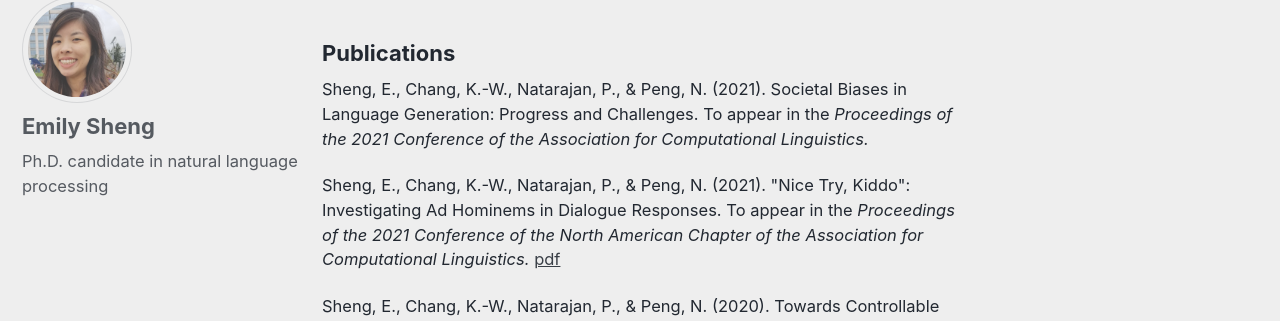
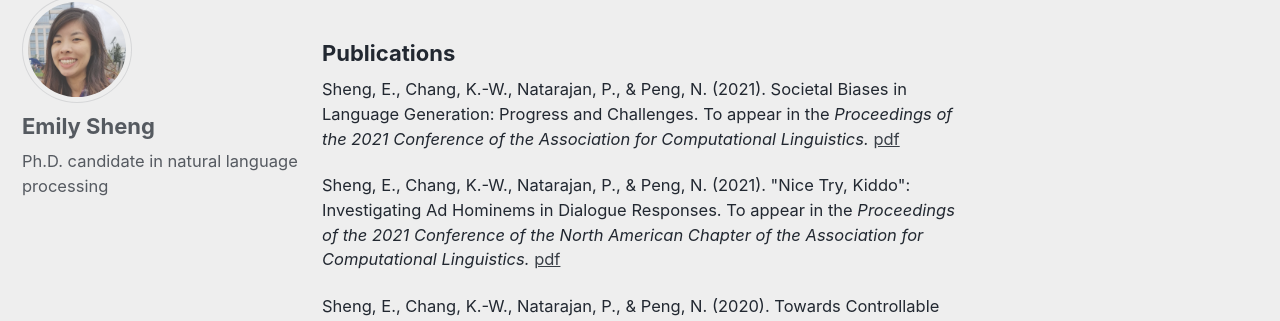
Before and after one commit to ewsheng/ewsheng.github.io, a Jekyll site: the page built from _pages/publications.html, in a window 1280 px wide and 900 px high. Shown: the part 148-469 px from the top of the window. Built offline with Jekyll 4.4.1, drawn with Linux system fonts in a browser that asks for light colours.

Commit message:
Added pdf for survey

```diff
--- a/_pages/publications.html
+++ b/_pages/publications.html
@@ -3,7 +3,7 @@ permalink: /publications/
 ---
 <h3>Publications</h3>
 <p>
-    Sheng, E., Chang, K.-W., Natarajan, P., & Peng, N. (2021). Societal Biases in Language Generation: Progress and Challenges. To appear in the <i>Proceedings of the 2021 Conference of the Association for Computational Linguistics.</i>
+    Sheng, E., Chang, K.-W., Natarajan, P., & Peng, N. (2021). Societal Biases in Language Generation: Progress and Challenges. To appear in the <i>Proceedings of the 2021 Conference of the Association for Computational Linguistics.</i> <a target="_blank" href="https://arxiv.org/abs/2105.04054">pdf</a>
 </p>
 <p>
     Sheng, E., Chang, K.-W., Natarajan, P., & Peng, N. (2021). "Nice Try, Kiddo": Investigating Ad Hominems in Dialogue Responses. To appear in the <i>Proceedings of the 2021 Conference of the North American Chapter of the Association for Computational Linguistics.</i> <a target="_blank" href="https://arxiv.org/abs/2010.12820">pdf</a>
```
